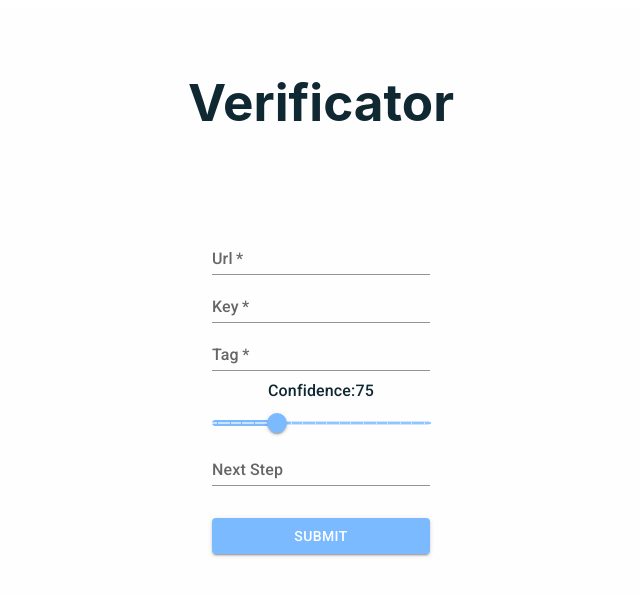
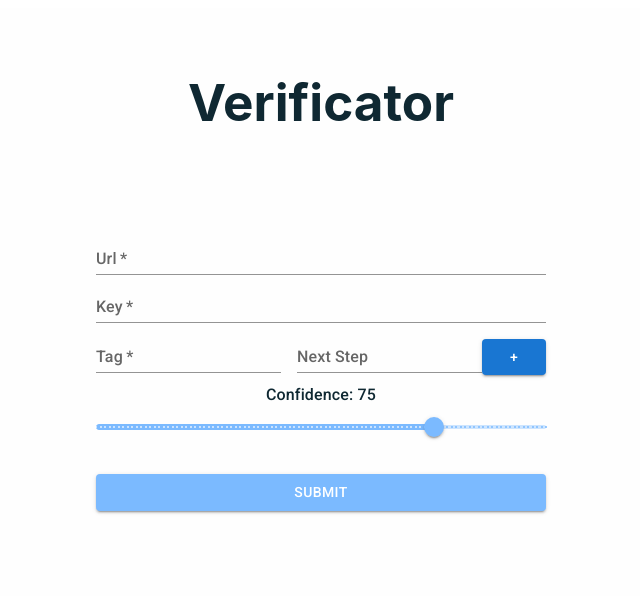
Before and after one commit to micbelgique/Verificator, a React (Vite) app: page / in a window 1280 px wide. Shown: the top 596 px of the page, without its empty margins (319-959 px from the left). Built offline with nearby package versions, Linux system fonts and the light colour scheme.

Commit message:
add multiple form

```diff
--- a/src/component/Form.tsx
+++ b/src/component/Form.tsx
@@ -5,32 +5,47 @@ import {
   Slider,
   Typography,
 } from "@mui/material";
-
 import { useState } from "react";
 
 function Form() {
   const [temperature, setTemperature] = useState<number>(75);
-  const [urlField, setUrlField] = useState<string>();
-  const [keyField, setKeyField] = useState<string>();
-  const [tagField, setTagField] = useState<string>();
-  const [nextStepField, setNextStepField] = useState<string>();
+  const [urlField, setUrlField] = useState<string>("");
+  const [keyField, setKeyField] = useState<string>("");
+  const [formData, setFormData] = useState<{ tag: string; nextStep: string }[]>(
+    [{ tag: "", nextStep: "" }]
+  );
 
   const handleButtonClick = () => {
-    // Create the URL with form data as parameters
-    if (!urlField || !keyField || !tagField || !nextStepField) return;
-    const url = new URL(
-      "https://gray-glacier-0cb99cc03.3.azurestaticapps.net/setting"
-    );
+    if (!urlField || !keyField) return;
+    const url = new URL("http://localhost:5173/setting");
     url.searchParams.set("URL", urlField);
     url.searchParams.set("KEY", keyField);
-    url.searchParams.set("TAG", tagField);
+    url.searchParams.set("TAG", formData.map((data) => data.tag).join(";"));
+    url.searchParams.set(
+      "NEXT_STEP",
+      formData.map((data) => data.nextStep).join(";")
+    );
     url.searchParams.set("TEMP", temperature.toString());
-    url.searchParams.set("REDIRECT", nextStepField);
 
     console.log(url.toString());
 
-    // Redirect to the new URL
     window.location.href = url.toString();
+  };
+
+  const handleAddInput = () => {
+    setFormData([...formData, { tag: "", nextStep: "" }]);
+  };
+
+  const handleTagChange = (index: number, value: string) => {
+    const updatedFormData = [...formData];
+    updatedFormData[index].tag = value;
+    setFormData(updatedFormData);
+  };
+
+  const handleNextStepChange = (index: number, value: string) => {
+    const updatedFormData = [...formData];
+    updatedFormData[index].nextStep = value;
+    setFormData(updatedFormData);
   };
 
   return (
@@ -51,16 +66,43 @@ function Form() {
         onChange={(e) => setKeyField(e.target.value)}
         required
       />
-      <TextField
-        id="tagField"
-        label="Tag"
-        variant="standard"
-        onChange={(e) => setTagField(e.target.value)}
-        required
-      />
+
+      {formData.map((data, index) => (
+        <div key={index} style={{ display: "flex", alignItems: "center" }}>
+          <TextField
+            id={`tagField_${index}`}
+            label="Tag"
+            variant="standard"
+            value={data.tag}
+            onChange={(e) => handleTagChange(index, e.target.value)}
+            required
+            style={{ marginRight: "1rem" }}
+          />
+
+          <TextField
+            id={`nextStep_${index}`}
+            label="Next Step"
+            variant="standard"
+            value={data.nextStep}
+            onChange={(e) => handleNextStepChange(index, e.target.value)}
+          />
+
+          {/* "+" button to add more "Tag" and "Next Step" fields */}
+          {index === formData.length - 1 && (
+            <Button
+              variant="contained"
+              color="primary"
+              onClick={handleAddInput}
+              sx={{ mt: "1rem" }}
+            >
+              +
+            </Button>
+          )}
+        </div>
+      ))}
 
       <Typography sx={{ color: "currentColor", padding: "8px 0 5px", m: "0" }}>
-        Confidence:{temperature}
+        Confidence: {temperature}
       </Typography>
 
       <Slider
@@ -68,7 +110,7 @@ function Form() {
           color: "#7bbaff",
         }}
         aria-label="Temperature"
-        defaultValue={30}
+        defaultValue={75}
         step={1}
         marks
         min={0}
@@ -76,12 +118,6 @@ function Form() {
         onChange={(_e, newValue) => setTemperature(newValue as number)}
       />
 
-      <TextField
-        id="nextStep"
-        label="Next Step"
-        variant="standard"
-        onChange={(e) => setNextStepField(e.target.value)}
-      />
       <Button
         variant="contained"
         sx={{
```
